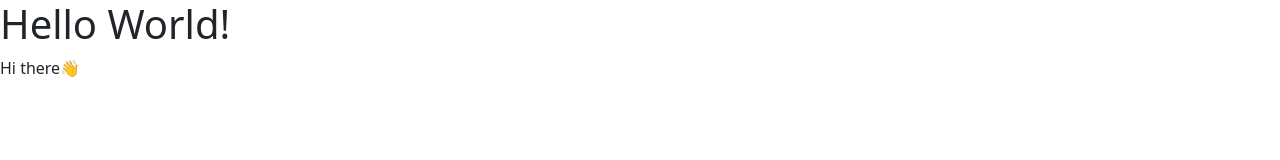
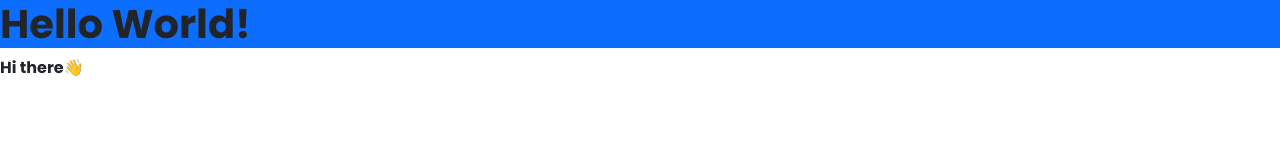
Before and after one commit to iamfatimarahimi/Croissant, a plain HTML site: page Portfolio Project/index.html in a window 1280 px wide. Drawn offline with nearby package versions, Linux system fonts and the light colour scheme.

Commit message:
Bootstrap bg

```diff
--- a/Portfolio Project/index.html
+++ b/Portfolio Project/index.html
@@ -21,7 +21,7 @@
     />
   </head>
   <body>
-    <h1>Hello World!</h1>
+    <h1 class="bg-primary">Hello World!</h1>
     <p>Hi there👋</p>
   </body>
 </html>
--- a/Portfolio Project/style.css
+++ b/Portfolio Project/style.css
@@ -0,0 +1,8 @@
+h1{
+font-family: 'Poppins', sans-serif;
+font-weight: bold;
+}
+p{
+    font-family: 'Poppins', sans-serif;
+    font-weight: normal;
+}
```
